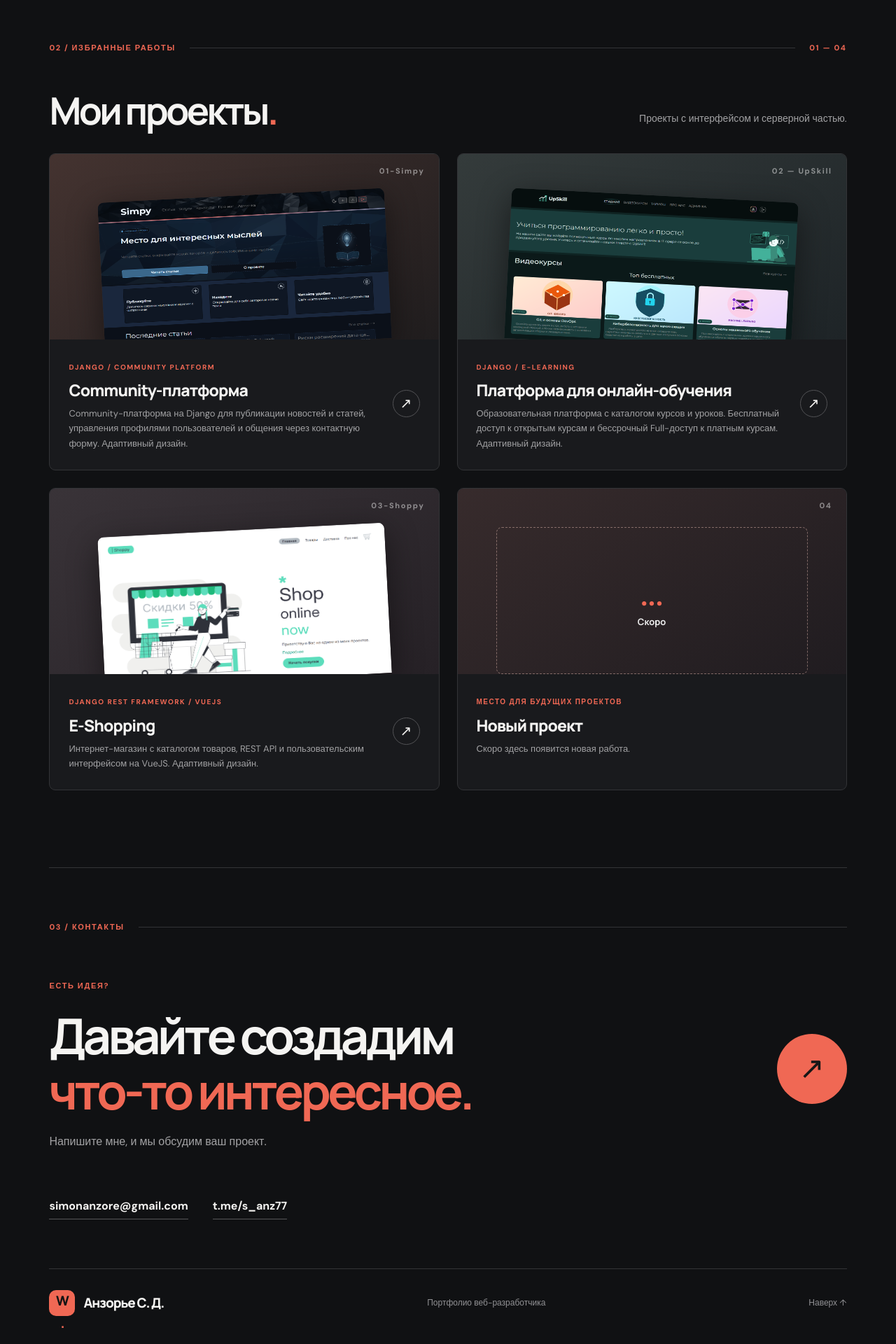
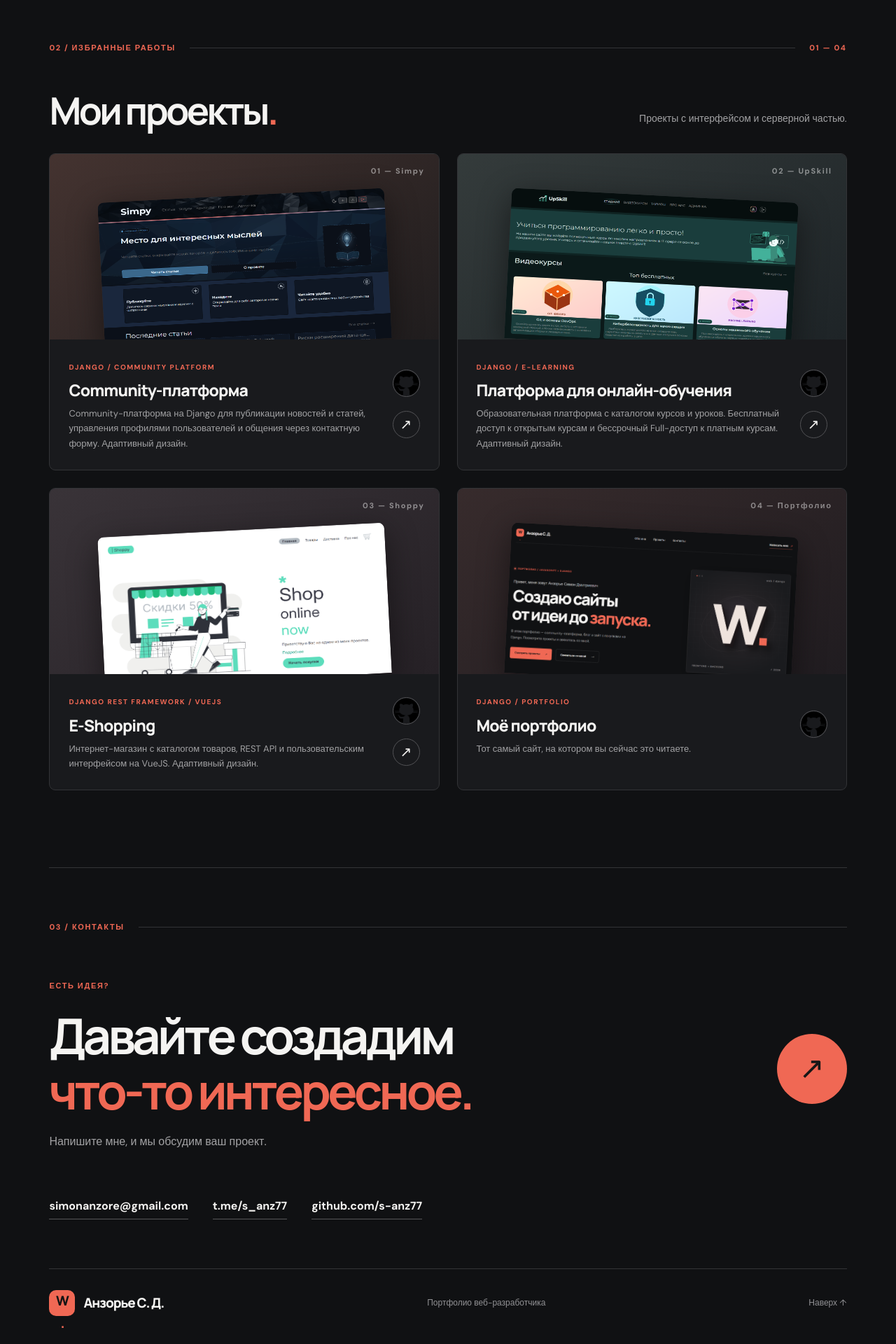
Before and after one commit to s-anz77/Portfolio, a Django app: page / in a window 1280 px wide. Shown: the part 1248-3168 px from the top of the page at 70% size. Run offline with Django 3.2, Linux system fonts and the light colour scheme.

Commit message:
add git links

```diff
--- a/main/static/css/main.css
+++ b/main/static/css/main.css
@@ -99,7 +99,9 @@ a:focus-visible{outline:2px solid var(--accent);outline-offset:5px}
 .project-type{color:var(--accent);font-size:10px}
 .project-info h3{font:800 23px/1.3 Manrope,sans-serif;letter-spacing:-.04em;margin:7px 0}
 .project-info p{color:var(--muted);font-size:13px;margin:0}
-.project-link{flex:none;display:grid;place-items:center;width:39px;height:39px;border:1px solid #525255;border-radius:50%;font-size:20px;transition:background .2s,border-color .2s}
+.project-links {display: flex; flex-direction: column; gap: 20px;}
+.project-link{overflow:hidden;flex:none;display:grid;place-items:center;width:39px;height:39px;border:1px solid #525255;border-radius:50%;font-size:20px;transition:background .2s,border-color .2s}
+.project-link img {width:39px;height:39px; position: relative; right: 1px; bottom: 1px;}
 .project-link:hover{background:var(--accent);color:#111;border-color:var(--accent)}
 .contact{padding-bottom:70px}
 .contact-body{display:flex;align-items:center;justify-content:space-between;gap:30px;margin-top:60px}
--- a/main/templates/main/home.html
+++ b/main/templates/main/home.html
@@ -62,7 +62,7 @@
               <div class="mock-browser">
                 <img src="{% static '/images/1.png' %}" alt="">
               </div>
-              <span class="visual-number">01-Simpy</span>
+              <span class="visual-number">01 — Simpy</span>
             </div>
             <div class="project-info">
               <div>
@@ -70,7 +70,10 @@
                 <h3>Community-платформа</h3>
                 <p>Community-платформа на Django для публикации новостей и статей, управления профилями пользователей и общения через контактную форму. Адаптивный дизайн.</p>
               </div>
-              <a class="project-link" target='_blank' href="https://simpy.up.railway.app/" title="Перейти на сайт">↗</a>
+              <div class='project-links'>
+                <a class="project-link" target='_blank' href="https://github.com/s-anz77/django-simpy" title="Смотреть на GitHub"><img src="{% static "images/github.png" %}" alt=""></a>
+                <a class="project-link" target='_blank' href="https://simpy.up.railway.app/" title="Перейти на сайт">↗</a>
+              </div>
             </div>
           </article>
 
@@ -87,7 +90,10 @@
                 <h3>Платформа для онлайн-обучения</h3>
                 <p>Образовательная платформа с каталогом курсов и уроков. Бесплатный доступ к открытым курсам и бессрочный Full-доступ к платным курсам. Адаптивный дизайн.</p>
               </div>
-              <a class="project-link" target='_blank' href="https://my-upskill.up.railway.app/" title="Перейти на сайт">↗</a>
+              <div class='project-links'>
+                <a class="project-link" target='_blank' href="https://github.com/s-anz77/django-upskill" title="Смотреть на GitHub"><img src="{% static "images/github.png" %}" alt=""></a>
+                <a class="project-link" target='_blank' href="https://my-upskill.up.railway.app/" title="Перейти на сайт">↗</a>
+              </div>
             </div>
           </article>
 
@@ -96,7 +102,7 @@
               <div class="mock-browser">
                 <img src="{% static '/images/3.png' %}" alt="">
               </div>
-              <span class="visual-number">03-Shoppy</span>
+              <span class="visual-number">03 — Shoppy</span>
             </div>
             <div class="project-info">
               <div>
@@ -104,31 +110,36 @@
                 <h3>E-Shopping</h3>
                 <p>Интернет-магазин с каталогом товаров, REST API и пользовательским интерфейсом на VueJS. Адаптивный дизайн.</p>
               </div>
-              <a class="project-link" target='_blank' href="https://anzore-shop.up.railway.app/" title="Перейти на сайт">↗</a>
+              <div class='project-links'>
+                <a class="project-link" target='_blank' href="https://github.com/s-anz77/myshop" title="Смотреть на GitHub"><img src="{% static "images/github.png" %}" alt=""></a>
+                <a class="project-link" target='_blank' href="https://anzore-shop.up.railway.app/" title="Перейти на сайт">↗</a>
+              </div>
             </div>
           </article>
 
           <article class="project-card">
             <div class="project-visual visual-shop" aria-hidden="true">
-              <div class="next-project" aria-hidden="true">
-                <span>...</span><strong>Скоро</strong>
+              <div class="mock-browser">
+                <img src="{% static '/images/4.png' %}" alt="">
               </div>
-              <span class="visual-number">04</span>
+              <span class="visual-number">04 — Портфолио</span>
             </div>
             <div class="project-info">
               <div>
-                <span class="project-type">МЕСТО ДЛЯ БУДУЩИХ ПРОЕКТОВ</span>
-                <h3>Новый проект</h3>
-                <p>Скоро здесь появится новая работа.</p>
+                <span class="project-type">DJANGO / PORTFOLIO</span>
+                <h3>Моё портфолио</h3>
+                <p>Тот самый сайт, на котором вы сейчас это читаете.</p>
               </div>
-
+              <div class='project-links'>
+                <a class="project-link" target='_blank' href="https://github.com/s-anz77/Portfolio" title="Смотреть на GitHub"><img src="{% static "images/github.png" %}" alt=""></a>
+              </div>
             </div>
           </article>
 
         </div>
       </section>
 
-      <section class="contact section" id="contacts" aria-labelledby="contact-title"><div class="section-label"><span>03 / КОНТАКТЫ</span><span class="label-rule"></span></div><div class="contact-body"><div><span class="eyebrow">ЕСТЬ ИДЕЯ?</span><h2 id="contact-title">Давайте создадим<br><em>что-то интересное.</em></h2><p>Напишите мне, и мы обсудим ваш проект.</p></div><a class="contact-button" target='blank_' href="mailto:simonanzore@gmail.com" aria-label="Отправить письмо на simonanzore@gmail.com">↗</a></div><div class="contact-details"><a href="mailto:simonanzore@gmail.com" target='blank_'>simonanzore@gmail.com</a><a href="https://t.me/s_anz77" target='blank_'>t.me/s_anz77</a></div></section>
+      <section class="contact section" id="contacts" aria-labelledby="contact-title"><div class="section-label"><span>03 / КОНТАКТЫ</span><span class="label-rule"></span></div><div class="contact-body"><div><span class="eyebrow">ЕСТЬ ИДЕЯ?</span><h2 id="contact-title">Давайте создадим<br><em>что-то интересное.</em></h2><p>Напишите мне, и мы обсудим ваш проект.</p></div><a class="contact-button" target='blank_' href="mailto:simonanzore@gmail.com" aria-label="Отправить письмо на simonanzore@gmail.com">↗</a></div><div class="contact-details"><a href="mailto:simonanzore@gmail.com" target='blank_'>simonanzore@gmail.com</a><a href="https://t.me/s_anz77" target='blank_'>t.me/s_anz77</a><a href="https://github.com/s-anz77" target='blank_'>github.com/s-anz77</a></div></section>
     </main>
     <footer class="site-footer"><a class="brand" href="#top"><span class="brand-mark">W<span style='color: var(--accent)'>.</span></span><span>Анзорье С. Д.</span></span></a><span>Портфолио веб-разработчика</span><a href="#top">Наверх ↑</a></footer>
   </div>
```
Also changed, not shown: main/static/images/4.png (added), main/static/images/github.png (added), 3 other files.
